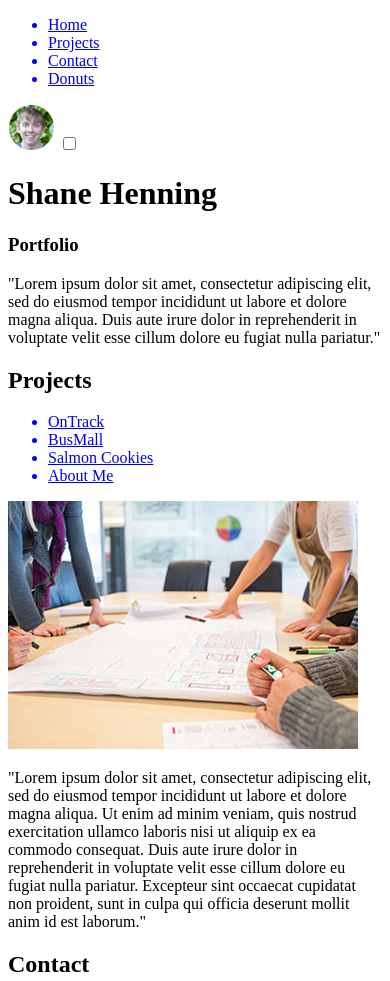
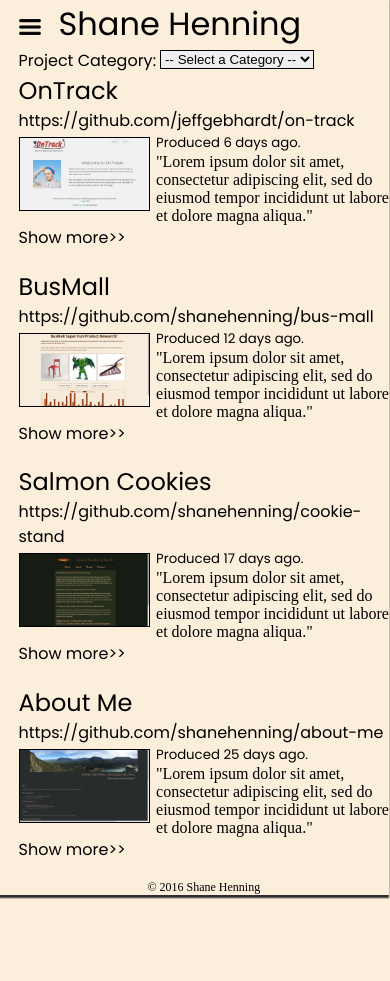
Before and after one commit to shanehenning/portfolio, a plain HTML site: page index.html in a window 390 px wide. Shown: the top 981 px of the page. After the commit the page ends 907 px from the top, so only its background shows below. Drawn offline with nearby package versions, Linux system fonts and the light colour scheme; a web font is replaced by a local one.

Commit message:
I mean, its basically a brand new site now

```diff
--- a/css/base.css
+++ b/css/base.css
@@ -4,6 +4,15 @@ body{
   margin: 0;
   width: 95%;
   overflow-x: hidden;
+}
+
+input, select{
+  border: solid 1px black;
+  display:inline;
+}
+
+h3{
+  border: solid 1px black;
 }
 
 .clear{
@@ -14,7 +23,7 @@ p{
   font-family: 'Quattrocento';
 }
 
-h1, h2, h3, h4, h5, h6, a, ul, li{
+h1, h2, h3, h4, h5, h6, a, ul, li, label{
 font-family: 'Poppins', sans-serif;
 font-weight: 400;
 color: black;
--- a/css/layout.css
+++ b/css/layout.css
@@ -5,6 +5,11 @@
   /*padding-right: 5%;*/
   height: 100%;
   position: relative;
+}
+
+.category label{
+  display: inline-block;
+  vertical-align: middle;
 }
 
 h1{
@@ -50,11 +55,11 @@ input{
 }
 
 
-li:hover{
+a:hover{
   color: red;
 }
 
-li:active{
+a:active{
   color: maroon;
 }
 
--- a/css/module.css
+++ b/css/module.css
@@ -22,7 +22,7 @@ nav img{
 
 header li{
   position: relative;
-  top:17px;
+  top:12px;
   color: black;
 }
 
@@ -52,6 +52,12 @@ input[type=checkbox] + label{
   cursor: pointer;
   z-index: 10;
   display: none;
+}
+
+.pipe{
+  display: inline;
+  position: relative;
+  top: 2px;
 }
 
 @media only screen and (max-width: 520px){
@@ -99,9 +105,19 @@ input[type=checkbox] + label{
   #container{
     min-width: 100%;
     height: 100%;
+    min-height: 100vh;
     background-color: #fbeedb;
     z-index: 5;
     box-shadow: -1.5px 1.5px 1.5px 1.5px #2e2e32;
+  }
+
+  .pipe{
+    transform:rotate(90deg);
+    position: relative;
+    top: 12px;
+    left: 12px;
+    color: blue;
+    display: block;
   }
 
   .menu + label, #container {
--- a/index.html
+++ b/index.html
@@ -4,7 +4,9 @@
     <meta charset="utf-8">
     <meta name="viewport" content="width=device-width, initial-scale=1">
     <title>Portfolio</title>
-    <link rel="stylesheet" type="text/css" href="css/style.css">
+    <link rel="stylesheet" type="text/css" href="css/base.css">
+    <link rel="stylesheet" type="text/css" href="css/layout.css">
+    <link rel="stylesheet" type="text/css" href="css/module.css">
     <link href='https://fonts.googleapis.com/css?family=Quattrocento' rel='stylesheet' type='text/css'>
     <link href='https://fonts.googleapis.com/css?family=Poppins:400,300' rel='stylesheet' type='text/css'>
   </head>
@@ -12,10 +14,12 @@
       <header>
         <nav>
           <ul class="navi" id="navi">
-            <a href=index.html><li>Home</li></a>
-            <a href=#Projects><li>Projects</li></a>
-            <a href=#Contact><li>Contact</li></a>
-            <a href=#Donuts><li>Donuts</li></a>
+            <a class ="tab" title="Home" href="home"><li><img src="img/home.png"></img></li></a>
+            <a class="tab" title="About Me" href="about"><li><img src="img/about.png"></img></li></a>
+            <div class="pipe"><li> | </li></div>
+            <a title="Github" href="https://github.com/shanehenning"><li><img src="img/github.png"></img></li></a>
+            <a title="LinkedIn" href="https://www.linkedin.com/in/shane-henning-1a6909a9"><li><img src="img/linkedIn.gif"></li></a>
+            <a title="Get Donuts!" href="https://www.thrillist.com/eat/seattle/best-donuts-in-seattle/3943227"><li><img src="img/donut.png"></li></a>
           <ul>
         </nav>
       </header>
@@ -25,39 +29,38 @@
         <label for="menu"></label>
       <content>
         <h1>Shane Henning</h1>
-        <section>
-          <h3>Portfolio</h3>
-            <p>"Lorem ipsum dolor sit amet, consectetur adipiscing elit, sed do eiusmod tempor incididunt ut labore et dolore magna aliqua. Duis aute irure dolor in reprehenderit in voluptate velit esse cillum dolore eu fugiat nulla pariatur."</p>
+        <section class="home">
+          <div class="category">
+            <label>Project Category:</label>
+            <select class="select-option">
+              <option value =""> -- Select a Category -- </option>
+            </select>
+          </div>
+          <div class="article-location">
+          </div>
+          <article class="project-template clear" data-category="">
+            <h2 class="project-name">Project Name</h2>
+            <a class="link" href="">Link</a>
+            <h5 class="project-date">Project Date</h5>
+            <img src=""></img>
+            <p>Description</p>
+            <a>Show more>></a>
+          </article>
         </section>
-          <h2 id="Projects">Projects</h2>
-            <ul>
-              <a href="https://github.com/jeffgebhardt/on-track.git"><li>OnTrack</li></a>
-              <a href="https://github.com/shanehenning/bus-mall.git"><li>BusMall</li></a>
-              <a href="https://github.com/shanehenning/cookie-stand.git"><li>Salmon Cookies</li></a>
-              <a href="https://github.com/shanehenning/about-me.git"><li>About Me</li></a>
-            </ul>
-            <section>
-            <img src="img/projects.jpg"></img>
+        <section class="about">
+          <h2>About Me</h2>
+            <p>Big Fan of Donuts</p>
             <p>"Lorem ipsum dolor sit amet, consectetur adipiscing elit, sed do eiusmod tempor incididunt ut labore et dolore magna aliqua. Ut enim ad minim veniam, quis nostrud exercitation ullamco laboris nisi ut aliquip ex ea commodo consequat. Duis aute irure dolor in reprehenderit in voluptate velit esse cillum dolore eu fugiat nulla pariatur. Excepteur sint occaecat cupidatat non proident, sunt in culpa qui officia deserunt mollit anim id est laborum."</p>
-        </section>
-          <h2 id="Contact">Contact</h2>
-            <a href="#">Email</a>
-            <a href="#">LinkedIn</a>
-            <section>
-            <img src="img/contact.jpg"></img>
-            <p>"Lorem ipsum dolor sit amet, consectetur adipiscing elit, sed do eiusmod tempor incididunt ut labore et dolore magna aliqua. Ut enim ad minim veniam, quis nostrud exercitation ullamco laboris nisi ut aliquip ex ea commodo consequat. Duis aute irure dolor in reprehenderit in voluptate velit esse cillum dolore eu fugiat nulla pariatur. Excepteur sint occaecat cupidatat non proident, sunt in culpa qui officia deserunt mollit anim id est laborum."</p>
-        </section>
-          <h2 id="Donuts">Donuts</h2>
-            <a href="https://www.thrillist.com/eat/seattle/best-donuts-in-seattle/3943227">YumYum</a>
-            <section>
-            <img src="img/donuts.jpg"></img>
             <p>"Lorem ipsum dolor sit amet, consectetur adipiscing elit, sed do eiusmod tempor incididunt ut labore et dolore magna aliqua. Ut enim ad minim veniam, quis nostrud exercitation ullamco laboris nisi ut aliquip ex ea commodo consequat. Duis aute irure dolor in reprehenderit in voluptate velit esse cillum dolore eu fugiat nulla pariatur. Excepteur sint occaecat cupidatat non proident, sunt in culpa qui officia deserunt mollit anim id est laborum."</p>
         </section>
       </content>
-      <footer>
+      <footer class="clear">
         <p>&copy 2016 Shane Henning</p>
       </footer>
     </div>
-    <script src="js/app.js"></script>
+    <script src="https://ajax.googleapis.com/ajax/libs/jquery/2.2.2/jquery.min.js"></script>
+    <script src="js/projectData.js"></script>
+    <script src="js/project.js"></script>
+    <script src="js/projectSelector.js"></script>
   </body>
 </html>
--- /dev/null
+++ b/js/project.js
@@ -0,0 +1,61 @@
+//Hamburger Menu Animation
+var container = document.getElementById('container');
+var menu = document.getElementById('menu');
+menu.addEventListener('click', move);
+
+function move(){
+  container.className += 'move';
+  menu.removeEventListener('click', move);
+  menu.addEventListener('click', remove);
+}
+
+function remove(){
+  menu.removeEventListener('click', remove);
+  menu.addEventListener('click', move);
+  container.className = '';
+}
+
+//----------------------------------------------------------------------------
+var projects = [];
+
+function Project(details){
+  this.projectName = details.projectName;
+  this.projectDate = details.projectDate;
+  this.image = details.image;
+  this.link = details.link;
+  this.category = details.category;
+  this.description = details.description;
+}
+
+Project.prototype.printToPage = function(){
+  var $newProject = $('article.project-template').clone();
+  $newProject.find('h2').html(this.projectName);
+  $newProject.find('h2 > a').attr('href', this.link);
+  $newProject.find('h5').html(this.projectDate);
+  $newProject.find('img').attr('src', this.image);
+  $newProject.attr('data-category', this.category);
+  $newProject.find('a:first').text(this.link).attr('href', this.link);
+  $newProject.find('p').html(this.description);
+
+  $newProject.find('h5').html('Produced ' + (Math.round((new Date() - new Date(this.projectDate)) / 60 / 60 / 24 / 1000)) + ' days ago.');
+
+  $newProject.removeClass('project-template');
+  return $newProject;
+};
+
+
+allProjects.sort(function(a,b){
+  return (new Date(b.projectDate) - (new Date(a.projectDate)));
+});
+
+allProjects.forEach(function(pushProject){
+  projects.push(new Project(pushProject));
+});
+
+projects.forEach(function(appendProject){
+  $('.home').append(appendProject.printToPage());
+});
+
+(function removeTemplate(){
+  $('article.project-template').remove();
+})();
--- /dev/null
+++ b/js/projectData.js
@@ -0,0 +1,34 @@
+var allProjects = [
+  {
+    projectName:    'OnTrack',
+    projectDate:    '05-06-2016',
+    image:          'img/onTrack.jpg',
+    link:           'https://github.com/jeffgebhardt/on-track',
+    category:       'Non-Profit',
+    description:    '<p>"Lorem ipsum dolor sit amet, consectetur adipiscing elit, sed do eiusmod tempor incididunt ut labore et dolore magna aliqua."</p> <p>"Ut enim ad minim veniam, quis nostrud exercitation ullamco laboris nisi ut aliquip ex ea commodo consequat."</p> <p>"Duis aute irure dolor in reprehenderit in voluptate velit esse cillum dolore eu fugiat nulla pariatur."</p> <p>"Excepteur sint occaecat cupidatat non proident, sunt in culpa qui officia deserunt mollit anim id est laborum."</p>'
+  },
+  {
+    projectName:    'About Me',
+    projectDate:    '04-17-2016',
+    image:          'img/aboutMe.jpg',
+    link:           'https://github.com/shanehenning/about-me',
+    category:       'Biography',
+    description:    '<p>"Lorem ipsum dolor sit amet, consectetur adipiscing elit, sed do eiusmod tempor incididunt ut labore et dolore magna aliqua."</p> <p>"Ut enim ad minim veniam, quis nostrud exercitation ullamco laboris nisi ut aliquip ex ea commodo consequat."</p> <p>"Duis aute irure dolor in reprehenderit in voluptate velit esse cillum dolore eu fugiat nulla pariatur."</p> <p>"Excepteur sint occaecat cupidatat non proident, sunt in culpa qui officia deserunt mollit anim id est laborum."</p>'
+  },
+  {
+    projectName:    'Salmon Cookies',
+    projectDate:    '04-25-2016',
+    image:          'img/salmonCookies.jpg',
+    link:           'https://github.com/shanehenning/cookie-stand',
+    category:       'Commercial',
+    description:    '<p>"Lorem ipsum dolor sit amet, consectetur adipiscing elit, sed do eiusmod tempor incididunt ut labore et dolore magna aliqua."</p> <p>"Ut enim ad minim veniam, quis nostrud exercitation ullamco laboris nisi ut aliquip ex ea commodo consequat."</p> <p>"Duis aute irure dolor in reprehenderit in voluptate velit esse cillum dolore eu fugiat nulla pariatur."</p> <p>"Excepteur sint occaecat cupidatat non proident, sunt in culpa qui officia deserunt mollit anim id est laborum."</p>'
+  },
+  {
+    projectName:    'BusMall',
+    projectDate:    '04-30-2016',
+    image:          'img/busMall.jpg',
+    link:           'https://github.com/shanehenning/bus-mall',
+    category:       'Product Research',
+    description:    '<p>"Lorem ipsum dolor sit amet, consectetur adipiscing elit, sed do eiusmod tempor incididunt ut labore et dolore magna aliqua."</p> <p>"Ut enim ad minim veniam, quis nostrud exercitation ullamco laboris nisi ut aliquip ex ea commodo consequat."</p> <p>"Duis aute irure dolor in reprehenderit in voluptate velit esse cillum dolore eu fugiat nulla pariatur."</p> <p>"Excepteur sint occaecat cupidatat non proident, sunt in culpa qui officia deserunt mollit anim id est laborum."</p>'
+  }
+];
--- /dev/null
+++ b/js/projectSelector.js
@@ -0,0 +1,56 @@
+var projectSelector = {};
+
+projectSelector.populateFilter = function(){
+  $('article').each(function(art){
+    var $projectCategory = $('article').eq(art).attr('data-category');
+    var optionValue = '<option value="' + $projectCategory + '">' + $projectCategory + '</option>';
+    $('.select-option').append(optionValue);
+  });
+};
+
+projectSelector.handleCategory = function(){
+  $('.select-option').on('change', function(){
+    var $projectsListed = $('article');
+    var $selection = $(this).val();
+    if($selection){
+      $projectsListed.hide();
+      $projectsListed.each(function(){
+        if($(this).attr('data-category') === $selection){
+          $(this).show();
+        }
+      });
+    } else{
+      $projectsListed.show();
+    }
+  });
+};
+
+projectSelector.showMore = function(){
+  $('.home p:nth-of-type(n+2)').hide();
+  $('article').on('click', 'a', function(){
+    $(this).parent().find('*').show();
+    $(this).hide();
+  });
+  //stretch hide it again
+};
+
+projectSelector.oneTab = function(){
+  $('.navi').on('click', 'a', function(e){
+    $('section').hide();
+    e.preventDefault();
+    var link = $(this).attr('href');
+    $('section').each(function(){
+      if(link === $(this).attr('class')){
+        $(this).show();
+      }
+    });
+  });
+  $('.navi a:first').click();
+};
+
+$(document).ready(function(){
+  projectSelector.populateFilter();
+  projectSelector.handleCategory();
+  projectSelector.showMore();
+  projectSelector.oneTab();
+});
```
Also changed, not shown: js/app.js (deleted, +0 -15 lines), img/about.png (added), img/aboutMe.jpg (added), img/busMall.jpg (added), img/donut.png (added), img/home.png (added), img/onTrack.jpg (added), img/salmonCookies.jpg (added), 1 other file.
